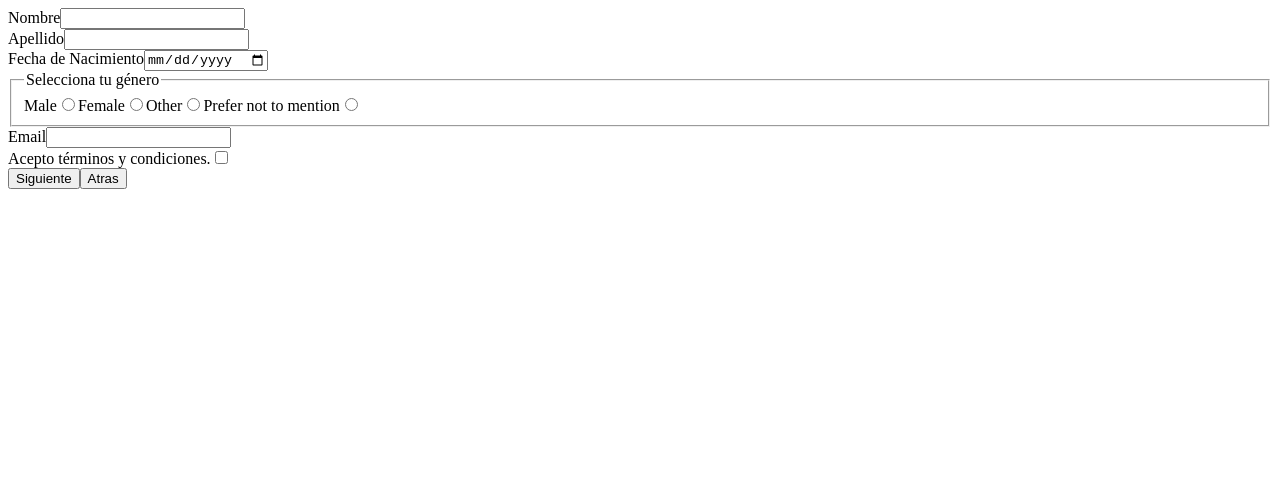
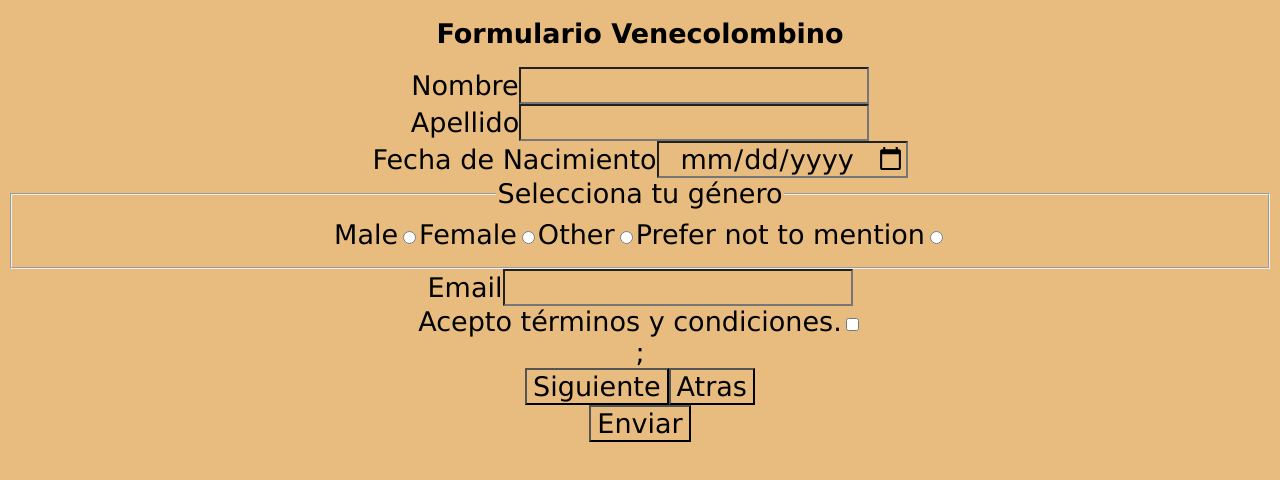
Before and after one commit to FranzSalinas/202309-w4ch2-franz-camilo, a React (Vite) app: page / in a window 1280 px wide. Shown: the top 480 px of the page. Built offline with nearby package versions, Linux system fonts and the light colour scheme.

Commit message:
Are you proud Nitin ;)

```diff
--- a/src/app/app.tsx
+++ b/src/app/app.tsx
@@ -1,8 +1,10 @@
 import { UserForm } from '../components/userforms/userform';
-
+import { Header } from '../components/header/header';
+import '../css/styles.css';
 export function App() {
   return (
     <div>
+      <Header></Header>
       <UserForm></UserForm>
     </div>
   );
--- /dev/null
+++ b/src/components/header/header.tsx
@@ -0,0 +1,7 @@
+export function Header() {
+  return (
+    <header>
+      <h1>Formulario Venecolombino</h1>
+    </header>
+  );
+}
--- a/src/components/userforms/userform.tsx
+++ b/src/components/userforms/userform.tsx
@@ -1,7 +1,7 @@
 import { User } from '../../models/user';
-import { useState } from 'react';
+import { SyntheticEvent, useState } from 'react';
 export function UserForm() {
-  const intialState: User = {
+  const initialState: User = {
     userSurname: '',
     birthdate: '',
     gender: '',
@@ -14,35 +14,72 @@ export function UserForm() {
     accountType: '',
   };
 
+  const [userState, setUserState] = useState(initialState);
   const [actualPage, setActualPage] = useState(1);
 
-  /*  useEffect(() => {
-  /*   console.log('initial count', initialPage);
-  }); */
-
+  const handleChange = (ev: SyntheticEvent) => {
+    const control = ev.target as HTMLInputElement;
+    const value = control.type === 'checkbox' ? control.checked : control.value;
+    const name = control.name;
+    setUserState({ ...userState, [name]: value });
+  };
   const handleChangePage = (increment: number) => {
-    console.log(actualPage);
-    setActualPage(actualPage + increment);
+    if (
+      /* (actualPage === 1 &&
+        (initialState.name === userState.name ||
+          initialState.userSurname === userState.userSurname ||
+          initialState.birthdate === userState.birthdate ||
+          initialState.gender === userState.gender ||
+          initialState.email === userState.email ||
+          initialState.isOk === userState.isOk)) ||
+      (actualPage === 2 &&
+        (initialState.userName === userState.userName ||
+          initialState.password === userState.password ||
+          initialState.repeatPassword === userState.repeatPassword ||
+          userState.repeatPassword === userState.repeatPassword)) || */
+      (increment === 1 && actualPage === 4) ||
+      (increment === -1 && actualPage === 1)
+    ) {
+      console.log('completa los campos');
+      setActualPage(actualPage);
+    } else {
+      setActualPage(actualPage + increment);
+    }
   };
 
+  const handleSubmit = (event: SyntheticEvent) => {
+    event.preventDefault();
+    console.log(initialState);
+    console.log(userState);
+  };
   return (
-    <form className={`user-form_${actualPage}`}>
+    <form className={`user-form_${actualPage}`} onSubmit={handleSubmit}>
       {actualPage === 1 && (
         <>
           <div className="form-control">
             <label htmlFor="name">Nombre</label>
-            <input type="text" name="name" id="name" />
+            <input type="text" name="name" id="name" onChange={handleChange} />
           </div>
           <div className="form-control">
             <label htmlFor="userSurname">Apellido</label>
-            <input type="text" name="userSurname" id="userSurname" />
+            <input
+              type="text"
+              name="userSurname"
+              id="userSurname"
+              onChange={handleChange}
+            />
           </div>
           <div className="form-control">
             <label htmlFor="birthday">Fecha de Nacimiento</label>
-            <input type="date" name="birthday" id="birthday" />
+            <input
+              type="date"
+              name="birthday"
+              id="birthday"
+              onChange={handleChange}
+            />
           </div>
           <div className="form-control">
-            <fieldset>
+            <fieldset onChange={handleChange}>
               <legend>Selecciona tu género</legend>
               <label htmlFor="male">Male</label>
               <input type="radio" name="gender" id="male" value="Male" />
@@ -61,11 +98,21 @@ export function UserForm() {
           </div>
           <div className="form-control">
             <label htmlFor="email">Email</label>
-            <input type="text" name="email" id="email" />
+            <input
+              type="text"
+              name="email"
+              id="email"
+              onChange={handleChange}
+            />
           </div>
           <div className="form-control">
-            <label htmlFor="is-ok">Acepto términos y condiciones.</label>
-            <input type="checkbox" name="is-ok" id="is-ok" />
+            <label htmlFor="isOk">Acepto términos y condiciones.</label>
+            <input
+              type="checkbox"
+              name="isOk"
+              id="isOk"
+              onChange={handleChange}
+            />
           </div>
         </>
       )}
@@ -74,11 +121,21 @@ export function UserForm() {
         <>
           <div className="form-control">
             <label htmlFor="username">Nombre de Usuario</label>
-            <input type="text" name="username" id="username" />
+            <input
+              type="text"
+              name="username"
+              id="username"
+              onChange={handleChange}
+            />
           </div>
           <div className="form-control">
             <label htmlFor="password">Contraseña</label>
-            <input type="password" name="password" id="password" />
+            <input
+              type="password"
+              name="password"
+              id="password"
+              onChange={handleChange}
+            />
           </div>
           <div className="form-control">
             <label htmlFor="repeat_password">Repite tu contraseña</label>
@@ -86,10 +143,11 @@ export function UserForm() {
               type="password"
               name="repeat_password"
               id="repeat_password"
+              onChange={handleChange}
             />
           </div>
           <div className="form-control">
-            <fieldset>
+            <fieldset onChange={handleChange}>
               <legend>Selecciona tu tipo de cuenta</legend>
               <label htmlFor="personal_account"></label>
               <input
@@ -104,6 +162,7 @@ export function UserForm() {
                 name="type_of_account"
                 id="pro_account"
                 value="Pro"
+                onChange={handleChange}
               />
               <label htmlFor="business_account"></label>
               <input
@@ -111,15 +170,43 @@ export function UserForm() {
                 name="type_of_account"
                 id="business_account"
                 value="Business"
+                onChange={handleChange}
               />
             </fieldset>
           </div>
         </>
       )}
+      {actualPage === 3 && (
+        <>
+          <p> Tu nombre es {userState.name} </p>
+          <p> Tu apellido es {userState.userSurname} </p>
+          <p> Tu cumpleaños {userState.birthdate} </p>
+          <p> Tu email {userState.email} </p>
+          <p> Tu nombre de usuario es {userState.userName} </p>
+        </>
+      )}
+      {actualPage === 4 && (
+        <>
+          <div className="form-control">
+            <label htmlFor="username">Nombre de Usuario</label>
+            <input type="text" name="username" id="username" />
+          </div>
+          <div className="form-control">
+            <label htmlFor="password">Contraseña</label>
+            <input type="password" name="password" id="password" />
+          </div>
+        </>
+      )}
+      ;
       <div className="buttons">
-        <button onClick={() => handleChangePage(+1)}>Siguiente</button>
-        <button onClick={() => handleChangePage(-1)}>Atras</button>
+        <button type="button" onClick={() => handleChangePage(+1)}>
+          Siguiente
+        </button>
+        <button type="button" onClick={() => handleChangePage(-1)}>
+          Atras
+        </button>
       </div>
+      <button type="submit">Enviar</button>
     </form>
   );
 }
--- /dev/null
+++ b/src/css/styles.css
@@ -0,0 +1,13 @@
+* {
+  box-sizing: border-box;
+  background-color: rgb(232, 188, 127);
+  text-align: center;
+  font-family: 'Lucida Sans', 'Lucida Sans Regular', 'Lucida Grande',
+    'Lucida Sans Unicode', Geneva, Verdana, sans-serif;
+  font-size: 1.3rem;
+}
+
+.main-contaniner {
+  margin-left: 4rem;
+  margin-right: 4rem;
+}
```
Also changed, not shown: 1 other file (tests, documents, lock files or other folders).
